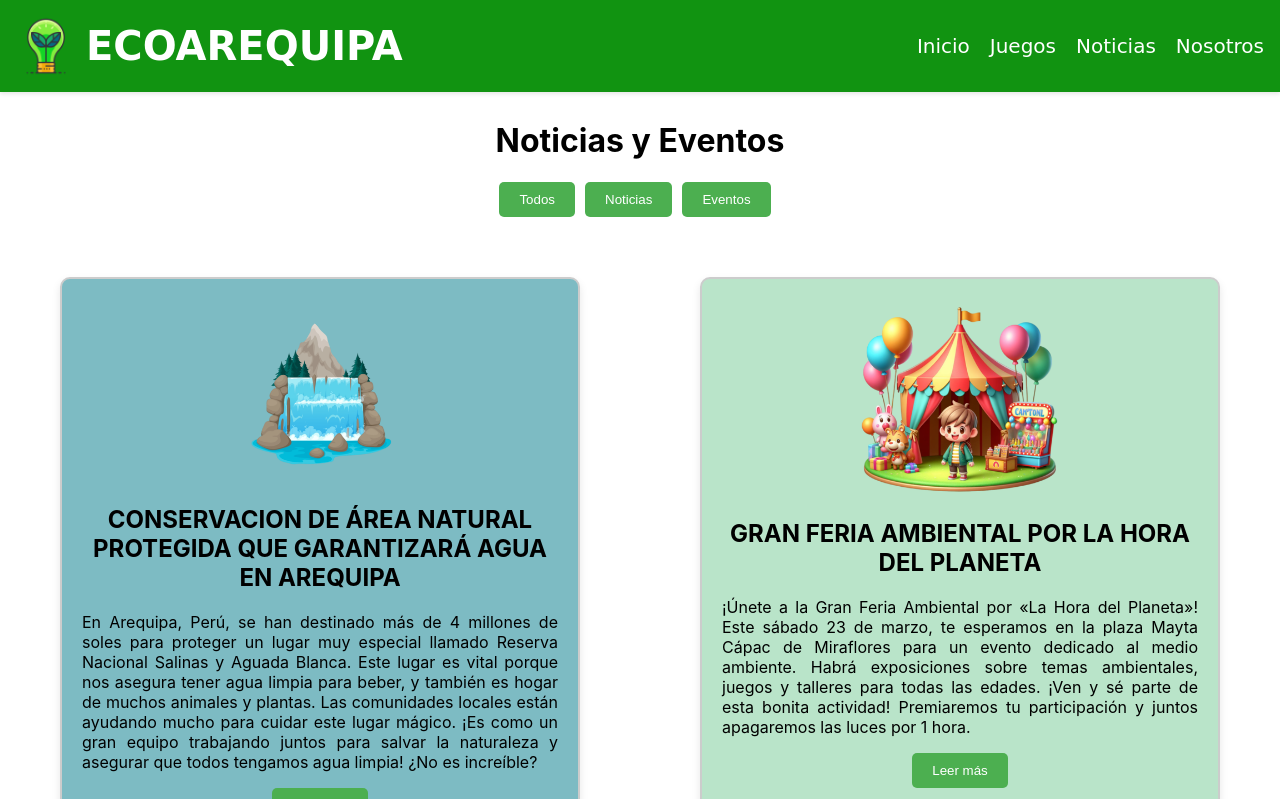
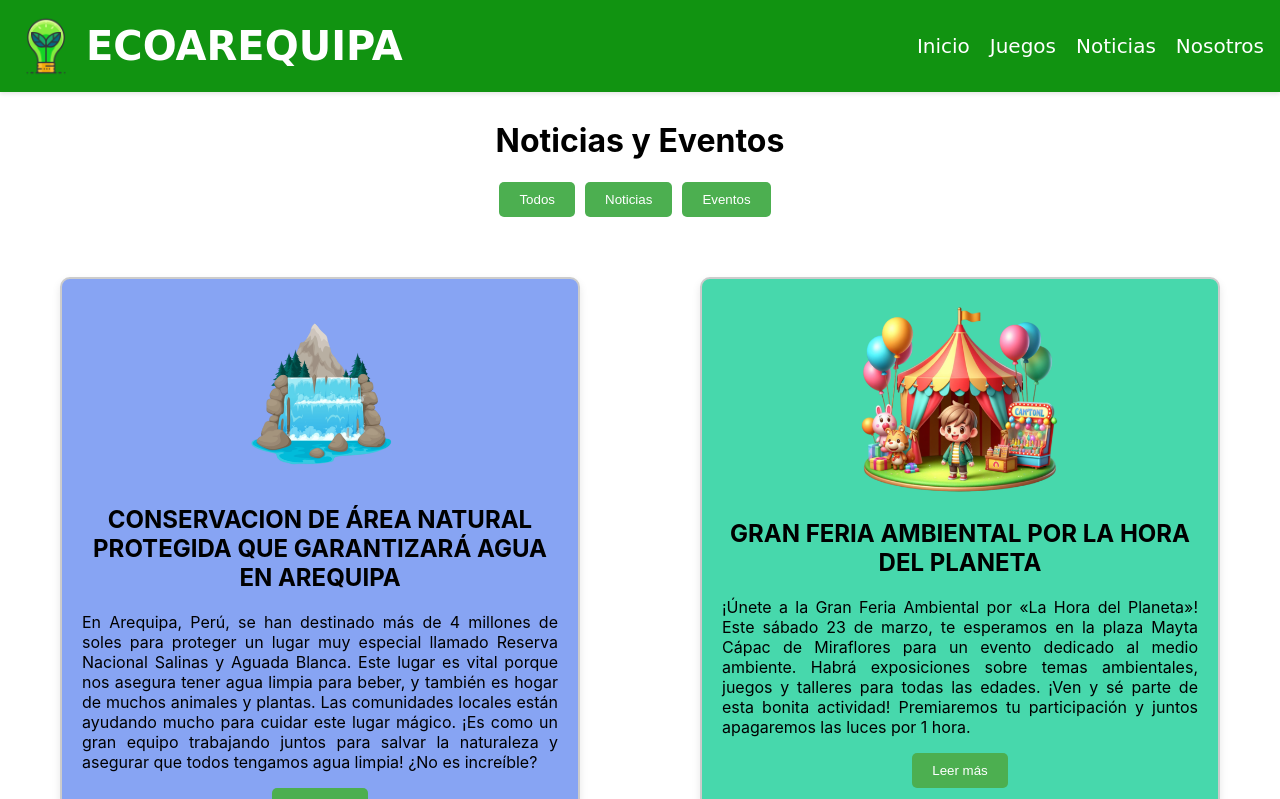
Before and after one commit to EddieCodder/EcoArequipa, a React (Create React App) app in the folder ecoarequipa/: page /noticias in a window 1280 px wide. Shown: the top 799 px of the page. Built offline with nearby package versions, Linux system fonts and the light colour scheme.

Commit message:
Color de publicaciones

```diff
--- a/ecoarequipa/src/styles.css
+++ b/ecoarequipa/src/styles.css
@@ -375,11 +375,11 @@ code {
 }
 
 .publicacion.noticia {
-  background-color: #7dbbc3; /* Azul verdoso para noticias */
+  background-color: #87a4f3; /* Azul verdoso para noticias */
 }
 
 .publicacion.evento {
-  background-color: #b9e4c9; /* Verde claro para eventos */
+  background-color: #47d8ac; /* Verde claro para eventos */
 }
 .leer-mas-boton {
   background-color: #4CAF50; /* Verde principal */
```
